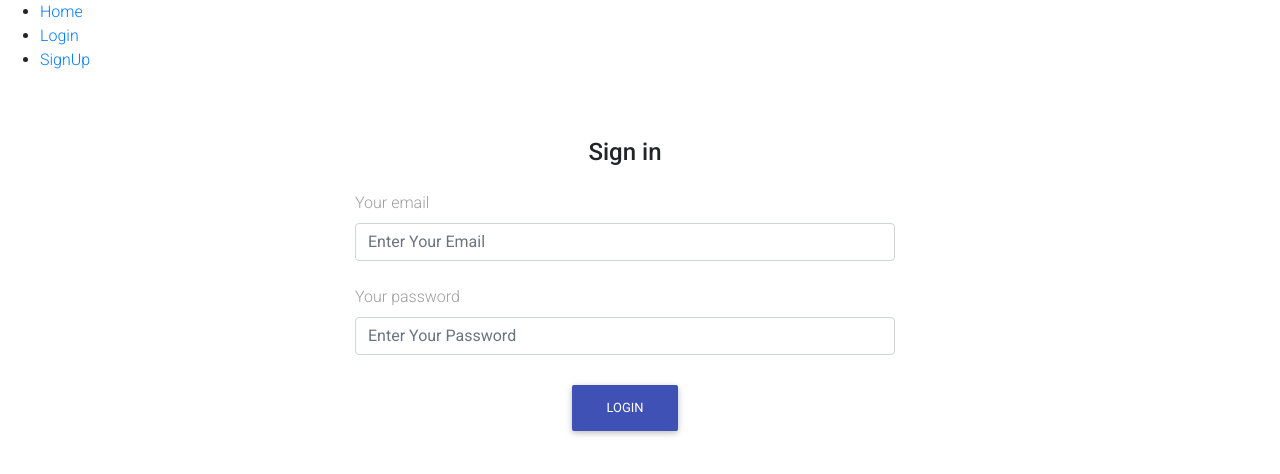
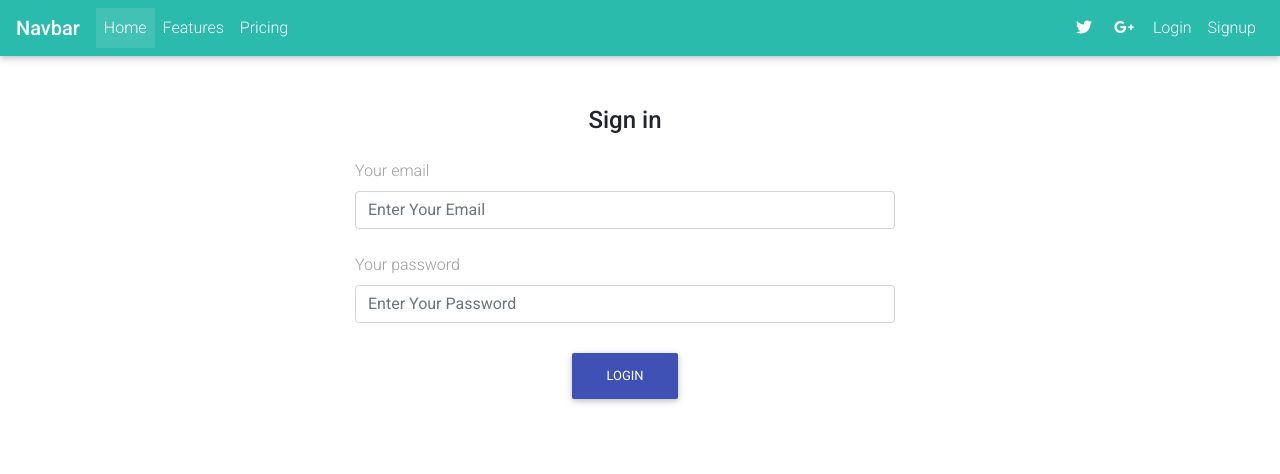
Before and after one commit to 007Abdullah/React-Sweet-Shop, a React (Create React App) app in the folder front-end/: page /login in a window 1280 px wide. Shown: the top 474 px of the page. Built offline with nearby package versions, Linux system fonts and the light colour scheme.

Commit message:
complete login signup

```diff
--- a/front-end/src/App.js
+++ b/front-end/src/App.js
@@ -1,53 +1,91 @@
-import logo from './logo.svg';
+import React, { Component } from "react";
+import {
+  MDBNavbar, MDBNavbarBrand, MDBNavbarNav, MDBNavItem, MDBNavLink, MDBNavbarToggler, MDBCollapse,MDBIcon
+} from "mdbreact";
 import './App.css';
+import Home from './components/Home';
+import Signup from './components/Signup';
 import Login from './components/Login'
-import Signup from './components/Signup'
-import Home from './components/Home'
-import React from "react";
 import {
   BrowserRouter as Router,
   Switch,
   Route,
   Link
 } from "react-router-dom";
+import Dashboard from "./components/Dashboard";
 
+// function App() {
+class App extends Component {
+  state = {
+    isOpen: false
+  };
 
-function App() {
+  toggleCollapse = () => {
+    this.setState({ isOpen: !this.state.isOpen });
+  }
+
+  render() {
     return (
       <>
         <Router>
-        <div>
-          <nav>
-            <ul>
-              <li>
-                <Link to="/">Home</Link>
-              </li>
-              <li>
-                <Link to="/Login">Login</Link>
-              </li>
-              <li>
-                <Link to="/Signup">SignUp</Link>
-              </li>
-            </ul>
-          </nav>
+          <MDBNavbar color="default-color" dark expand="md">
+            <MDBNavbarBrand>
+              <strong className="white-text">Navbar</strong>
+            </MDBNavbarBrand>
+            <MDBNavbarToggler onClick={this.toggleCollapse} />
+            <MDBCollapse id="navbarCollapse3" isOpen={this.state.isOpen} navbar>
+              <MDBNavbarNav left>
+                <MDBNavItem active>
+                  <MDBNavLink to="/">Home</MDBNavLink>
+                </MDBNavItem>
+                <MDBNavItem>
+                  <MDBNavLink to="#!">Features</MDBNavLink>
+                </MDBNavItem>
+                <MDBNavItem>
+                  <MDBNavLink to="#!">Pricing</MDBNavLink>
+                </MDBNavItem>
+              </MDBNavbarNav>
+              <MDBNavbarNav right>
+                <MDBNavItem>
+                  <MDBNavLink className="waves-effect waves-light" to="#!">
+                    <MDBIcon fab icon="twitter" />
+                  </MDBNavLink>
+                </MDBNavItem>
+                <MDBNavItem>
+                  <MDBNavLink className="waves-effect waves-light" to="#!">
+                    <MDBIcon fab icon="google-plus-g" />
+                  </MDBNavLink>
+                </MDBNavItem>
+                <MDBNavItem>
+                  <MDBNavLink to="/login">Login</MDBNavLink>
+                </MDBNavItem>
+                <MDBNavItem>
+                  <MDBNavLink to="/signup">Signup</MDBNavLink>
+                </MDBNavItem>
+              </MDBNavbarNav>
+            </MDBCollapse>
+          </MDBNavbar>
 
-          {/* A <Switch> looks through its children <Route>s and
-            renders the first one that matches the current URL. */}
           <Switch>
             <Route exact path="/">
               <Home />
             </Route>
-            <Route path="/Login">
+            <Route path="/login">
               <Login />
             </Route>
-            <Route path="/Signup">
+            <Route path="/signup">
               <Signup />
             </Route>
+            <Route path="/dashboard">
+              <Dashboard />
+            </Route>
           </Switch>
-        </div>
+
         </Router>
       </>
     );
   }
+}
+// }
 
 export default App;
--- /dev/null
+++ b/front-end/src/components/Dashboard.jsx
@@ -0,0 +1,34 @@
+import { useState, useEffect } from 'react';
+import axios from 'axios';
+// const url = 'http://localhost:5000'
+
+function Dashboard() {
+    let url = 'http://localhost:5000'
+    let [userData, setUserData] = useState()
+    useEffect(() => {
+        axios({
+            method: 'get',
+            url: url + '/profile',
+            withCredentials: true
+        }).then((response) => {
+            // alert(response.data.message)
+            console.log(response.data.profile)
+            setUserData(response.data.profile)
+        }).catch((error) => {
+            console.log(error);
+        });
+    }, [])
+    console.log(userData)
+    return (
+        <>
+            <div>
+                {userData ?
+                    <div>
+                        <h2 style={{textAlign:'center'}}>WelCome , {userData.name}</h2>
+                    </div> : null}
+            </div>
+        </>
+    )
+}
+
+export default Dashboard;
--- a/front-end/src/components/Home.jsx
+++ b/front-end/src/components/Home.jsx
@@ -1,24 +1,6 @@
-import { useState, useEffect } from 'react';
-import axios from 'axios';
-// const url = 'http://localhost:5000'
+
 function Home() {
 
-    const [data, setData] = useState([]);
-
-    useEffect(() => {
-        axios({
-            method: 'get',
-            url: "http://localhost:5000/profile",
-            credentials: true,
-        }).then((response) => {
-            console.log(response);
-        //    response.data.profile.name
-
-        }, (error) => {
-            console.log(error.message);
-        });
-
-    }, [])
 
     return (
         <>
--- a/front-end/src/components/Login.jsx
+++ b/front-end/src/components/Login.jsx
@@ -23,8 +23,7 @@ function Login() {
         }).then((response) => {
             if (response.data.status === 200) {
                 // alert(response.data.message)
-                history.push("./")
-
+                history.push("./Dashboard");
             } else {
                 alert(response.data.message);
             }
```
Also changed, not shown: front-end/src/components/Logout.jsx (added, +12 -0 lines), front-end/src/components/Signup.jsx (+0 -8 lines). Lines whose indentation alone changed are shown as unchanged.
